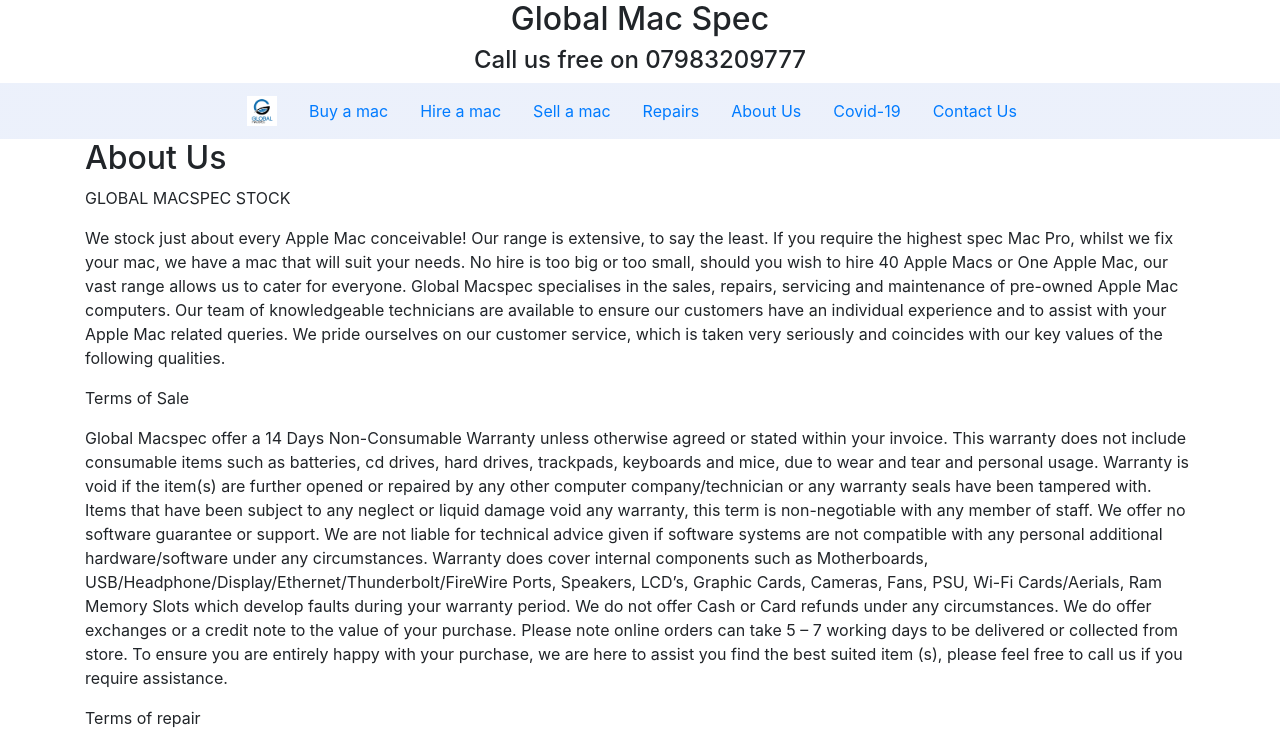
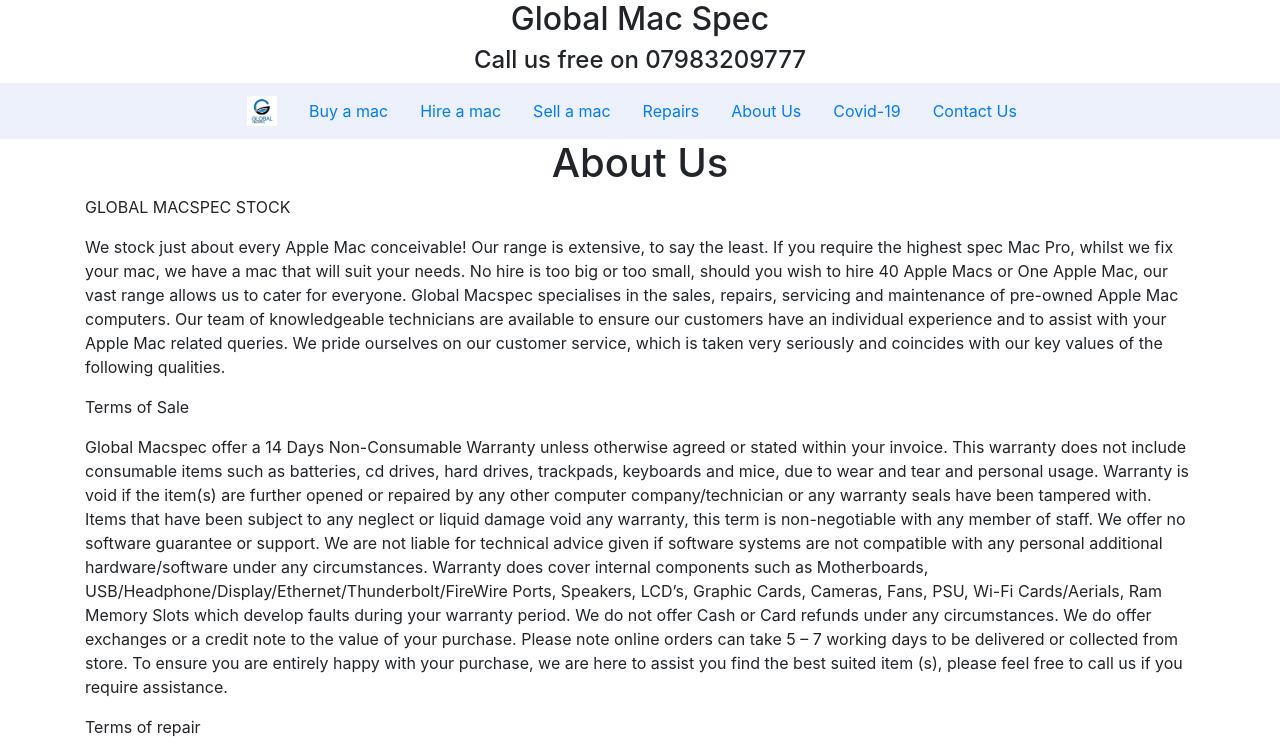
Before and after one commit to neroshan12/global-mac-spec-website, a React (Create React App) app: page /about-us in a window 1280 px wide. Shown: the top 749 px of the page. Built offline with nearby package versions, Linux system fonts and the light colour scheme; no server answers.

Commit message:
fix heading alignment

```diff
--- a/src/Containers/AboutUs/index.js
+++ b/src/Containers/AboutUs/index.js
@@ -6,7 +6,7 @@
   return (
     <>
       <div className="container">
-        <h2>About Us</h2>
+        <h1>About Us</h1>
       </div>
       <div>
         <Container>
--- a/src/Containers/ContactUs/index.js
+++ b/src/Containers/ContactUs/index.js
@@ -9,7 +9,7 @@
       <Container>
         <Row>
           <Col sm={12}>
-            <h3>Contact Us</h3>
+            <h1>Contact Us</h1>
           </Col>
           <Col sm={12}>
             <h6>Where are we?</h6>
--- a/src/Containers/Covid/index.js
+++ b/src/Containers/Covid/index.js
@@ -6,7 +6,7 @@
   return (
     <>
       <div className="container">
-        <h2>Covid-19</h2>
+        <h1>Covid-19</h1>
         <Container>
           <Row>
             <p>Guidelines pending.</p>
--- a/src/Containers/Home/home.scss
+++ b/src/Containers/Home/home.scss
@@ -13,9 +13,6 @@
   }
 
   h3 {
-    margin-left: $gutter-xs;
-    @media (min-width: 768px) {
-      margin-left: 0rem;
-    }
+    text-align: center;
   }
 }
--- a/src/Containers/Home/index.js
+++ b/src/Containers/Home/index.js
@@ -3,6 +3,7 @@
 import MacGrid from "../../Components/MacGrid";
 import Footer from "../../Components/Footer";
 import productsForSaleDeals from "../../Products/forSaleDeals.js";
+
 import "./home.scss";
 
 const Home = () => {
@@ -11,6 +12,7 @@
       {/* <Carousel /> */}
       <div className="home">
         <h3>Latest deals</h3>
+
         <MacGrid data={productsForSaleDeals.row1} dealsGrid={true} />
         <MacGrid data={productsForSaleDeals.row2} dealsGrid={true} />
         <MacGrid data={productsForSaleDeals.row3} dealsGrid={true} />
--- a/src/Containers/Repairs/repairs.scss
+++ b/src/Containers/Repairs/repairs.scss
@@ -18,3 +18,7 @@
     );
   }
 }
+
+h1 {
+  text-align: center;
+}
--- a/src/Containers/Sell/index.js
+++ b/src/Containers/Sell/index.js
@@ -6,6 +6,7 @@
   return (
     <>
       <div className="container">
+        <h1>Sell a mac</h1>
         <Quote />
       </div>
       <Footer />
```
